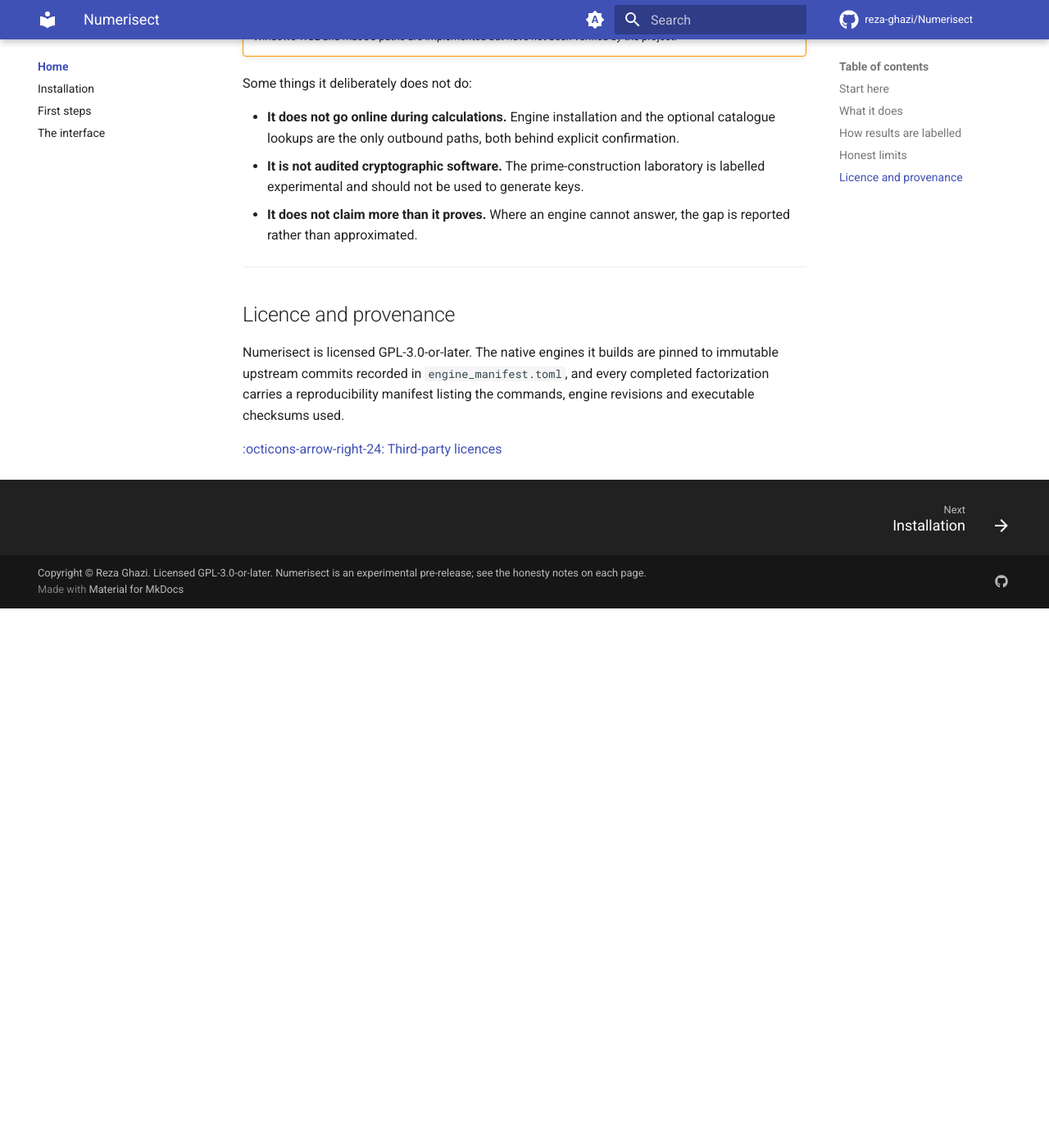
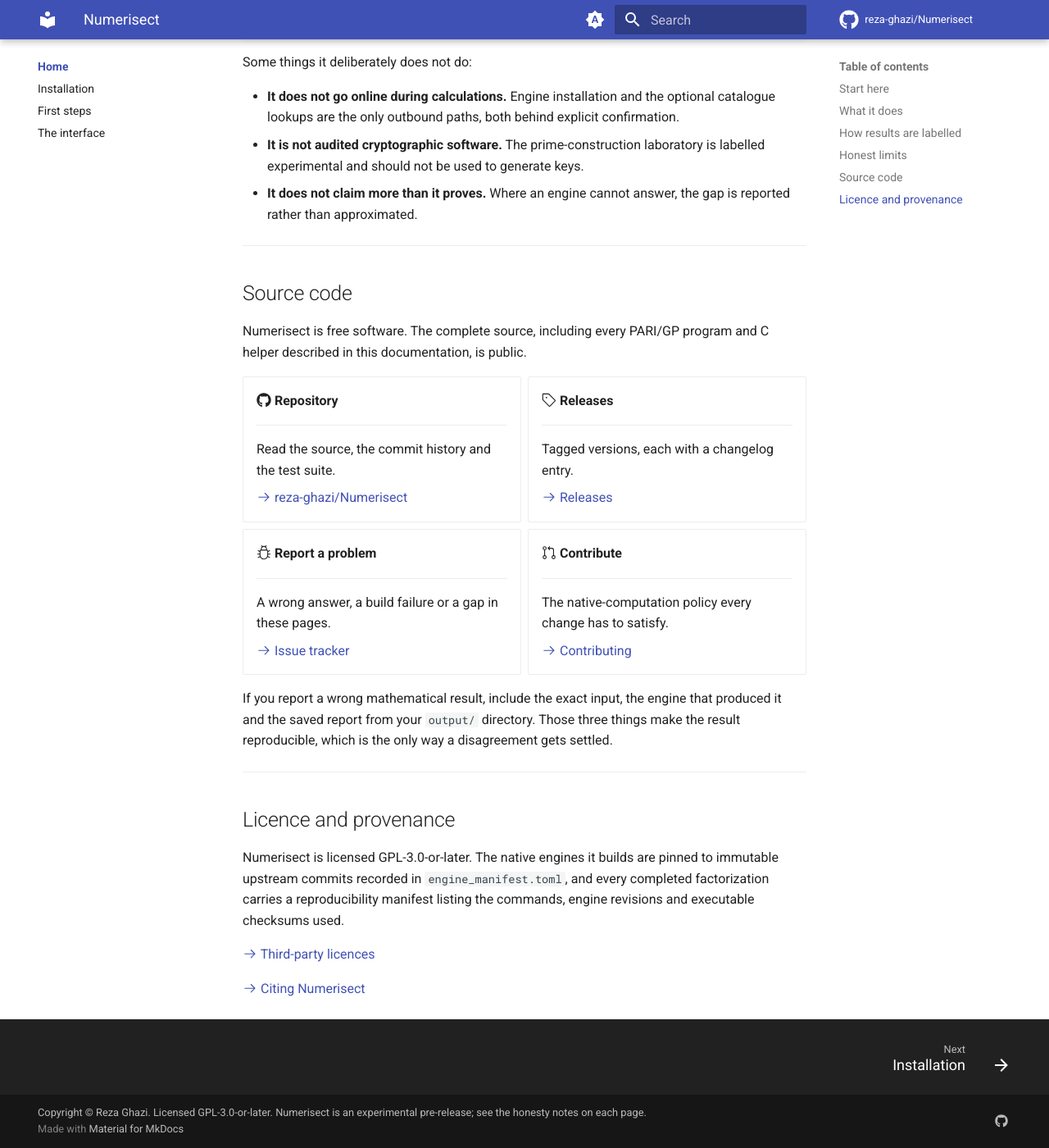
Before and after one commit to reza-ghazi/Numerisect, an MkDocs documentation site: the page built from docs/index.md, in a window 1280 px wide and 1400 px high, scrolled down 2530 px. Shown: the whole window at 82% size. Built offline with MkDocs 1.6.1 and Material for MkDocs 9.7.7, drawn with Linux system fonts in a browser that asks for light colours; comment, search, counter and statistics services are not loaded; before the commit the page ends 3272 px from its top, so only the background shows below that; some of the changed text lies outside the part shown.

Commit message:
Fix unrendered Material icons and add source links to the docs home page
Every icon shortcode on the documentation site rendered as literal text.
Material's :octicons-...:, :material-...: and :fontawesome-...: shortcodes are
emoji shortcodes underneath, and pymdownx.emoji was never enabled, so the theme
passed them through unchanged. All 35 occurrences across 15 pages were affected,
including the four call-to-action cards on the home page. The strict build could
not catch it because an unrecognised shortcode is ordinary Markdown text.

Also adds a source-code section to the home page. The repository is about to
become public and the site had no visible route to it beyond the header icon,
so it now links the repository, releases, issue tracker, contributing guide and
citation file, and says what to include when reporting a wrong result.

Verified with a strict local build: 53 pages, zero literal shortcodes remaining,
15 rendered icons on the home page.

Co-Authored-By: Claude Opus 5 (1M context) <noreply@anthropic.com>

```diff
--- a/docs/index.md
+++ b/docs/index.md
@@ -121,6 +121,53 @@ Some things it deliberately does not do:
 
 ---
 
+## Source code
+
+Numerisect is free software. The complete source, including every PARI/GP program and
+C helper described in this documentation, is public.
+
+<div class="grid cards" markdown>
+
+-   :fontawesome-brands-github: **Repository**
+
+    ---
+
+    Read the source, the commit history and the test suite.
+
+    [:octicons-arrow-right-24: reza-ghazi/Numerisect](https://github.com/reza-ghazi/Numerisect)
+
+-   :octicons-tag-24: **Releases**
+
+    ---
+
+    Tagged versions, each with a changelog entry.
+
+    [:octicons-arrow-right-24: Releases](https://github.com/reza-ghazi/Numerisect/releases)
+
+-   :octicons-bug-24: **Report a problem**
+
+    ---
+
+    A wrong answer, a build failure or a gap in these pages.
+
+    [:octicons-arrow-right-24: Issue tracker](https://github.com/reza-ghazi/Numerisect/issues)
+
+-   :octicons-git-pull-request-24: **Contribute**
+
+    ---
+
+    The native-computation policy every change has to satisfy.
+
+    [:octicons-arrow-right-24: Contributing](about/contributing.md)
+
+</div>
+
+If you report a wrong mathematical result, include the exact input, the engine that
+produced it and the saved report from your `output/` directory. Those three things make
+the result reproducible, which is the only way a disagreement gets settled.
+
+---
+
 ## Licence and provenance
 
 Numerisect is licensed GPL-3.0-or-later. The native engines it builds are pinned to
@@ -129,3 +176,5 @@ factorization carries a reproducibility manifest listing the commands, engine re
 and executable checksums used.
 
 [:octicons-arrow-right-24: Third-party licences](https://github.com/reza-ghazi/Numerisect/blob/main/THIRD_PARTY_LICENSES.md)
+
+[:octicons-arrow-right-24: Citing Numerisect](https://github.com/reza-ghazi/Numerisect/blob/main/CITATION.cff)
--- a/mkdocs.yml
+++ b/mkdocs.yml
@@ -84,6 +84,12 @@ markdown_extensions:
   - pymdownx.betterem
   - pymdownx.caret
   - pymdownx.details
+  # Material's icon shortcodes (:octicons-…:, :material-…:, :fontawesome-…:)
+  # are emoji shortcodes under the hood. Without this extension they render as
+  # literal text, which is what the published site did before this was added.
+  - pymdownx.emoji:
+      emoji_index: !!python/name:material.extensions.emoji.twemoji
+      emoji_generator: !!python/name:material.extensions.emoji.to_svg
   - pymdownx.highlight:
       anchor_linenums: true
       line_spans: __span
```
Also changed, not shown: CHANGELOG.md (+9 -0 lines).
